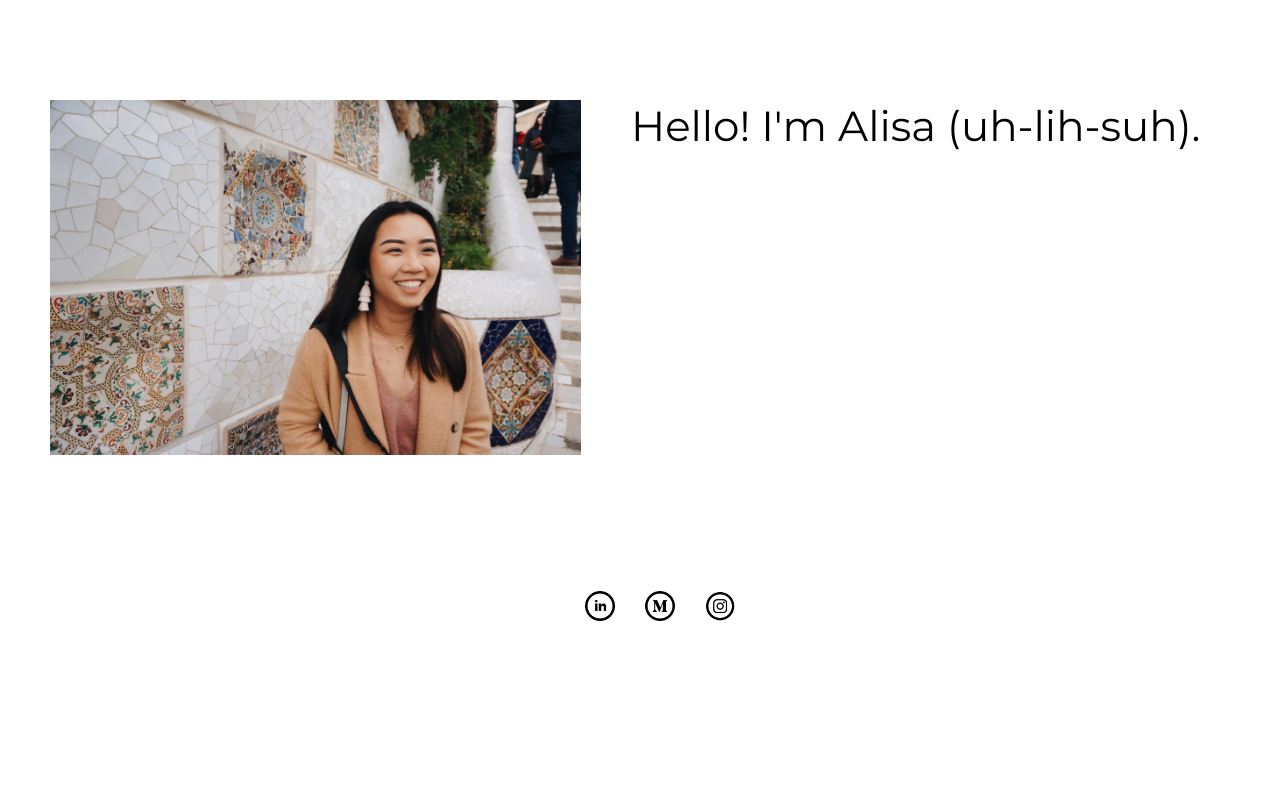
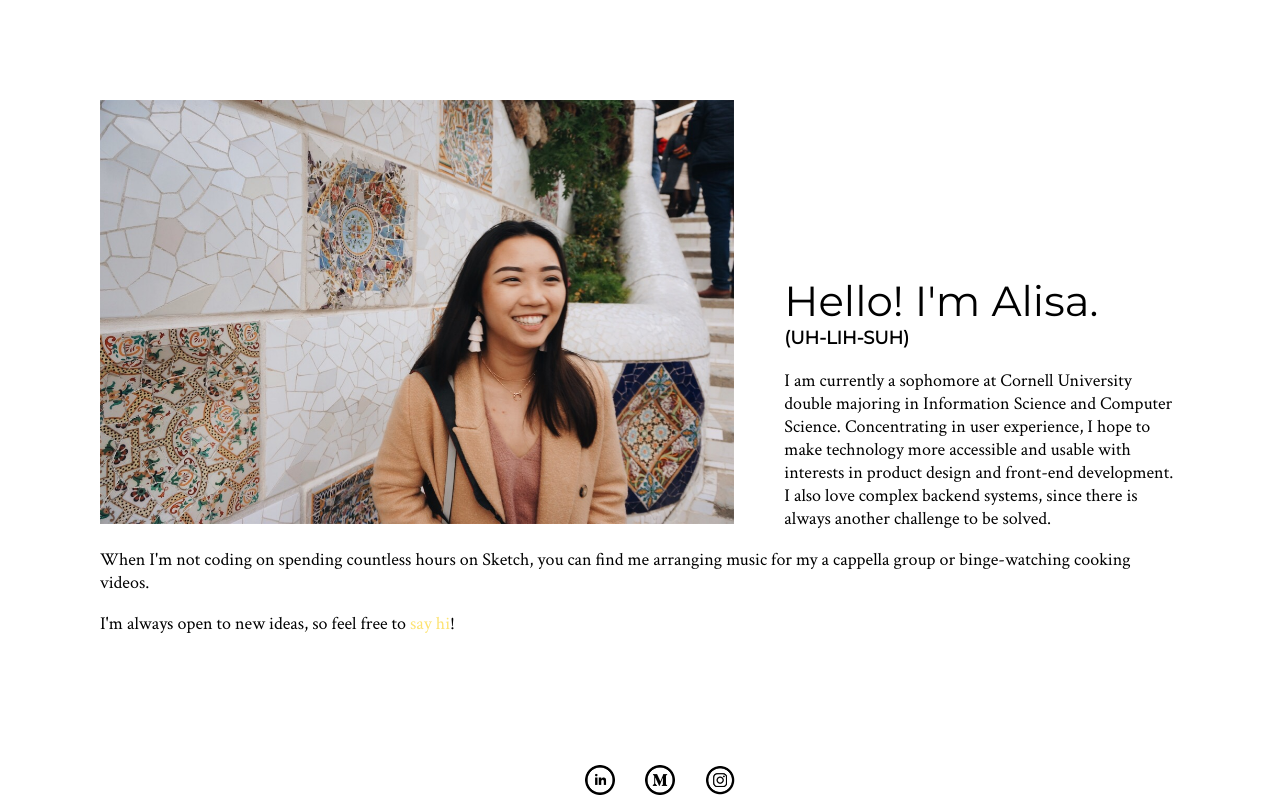
Before and after one commit to alisa-wong/alisa-wong.github.io, a PHP site: page /about.html in a window 1280 px wide. Shown: the part 116-911 px from the top of the page. Before the commit the page ends 737 px from the top, so only its background shows below. Run offline with PHP 8.4, Linux system fonts and the light colour scheme.

Commit message:
update about

```diff
--- a/about.html
+++ b/about.html
@@ -26,12 +26,17 @@
     </nav>
 
     <div class='about'>
-        <div id='aboutImg'><img src='../images/me.jpg'></div>
+        <div class='aboutTop'>
+            <div id='aboutImg'><img src='../images/me.jpg'></div>
 
-        <div id='aboutTxt'>
-            <h1>Hello! I'm Alisa (uh-lih-suh).</h1>
-            <p></p>
+            <div id='aboutTxt'>
+                <h1>Hello! I'm Alisa.</h1>
+                <h2>(uh-lih-suh)</h2>
+                <p>I am currently a sophomore at Cornell University double majoring in Information Science and Computer Science. Concentrating in user experience, I hope to make technology more accessible and usable with interests in product design and front-end development. I also love complex backend systems, since there is always another challenge to be solved.</p>
+            </div>
         </div>
+        <p>When I'm not coding on spending countless hours on Sketch, you can find me arranging music for my a cappella group or binge-watching cooking videos.</p>
+        <p>I'm always open to new ideas, so feel free to <a href='alisaswong@gmail.com'> say hi</a>!</p>
     </div>
 
 </body>
--- a/styles/mobile.css
+++ b/styles/mobile.css
@@ -15,7 +15,7 @@
         font-size: 26px;
     }
 
-    p {
+    .home p {
         font-size: 18px;
     }
 }
--- a/styles/styles.css
+++ b/styles/styles.css
@@ -14,6 +14,11 @@
     font-weight: normal;
     font-size: 42px;
     margin-bottom: 50px;
+}
+
+a:link, a:visited {
+    color: #FDE372;
+    text-decoration: none;
 }
 
 /** Navigation Styling */
@@ -128,12 +133,14 @@
 
 /** About Styling */
 .about {
-    margin: 100px 50px;
+    margin: 100px 100px;
+}
+
+.aboutTop {
     display: flex;
 }
 
 #aboutImg {
-    width: 45%;
     margin-right: 50px;
 }
 
@@ -142,10 +149,20 @@
     margin: 0px;
 }
 
-.about h1 {
+#aboutTxt {
+    width: 70%;
+    display: flex;
+    flex-direction: column;
+    justify-content: flex-end;
+}
+
+.about h1, .aboutTop p {
     margin: 0px;
 }
 
+.about h2 {
+    margin: 0px 0px 20px 0px;
+}
 
 /** Footer Styling */
 footer {
```
